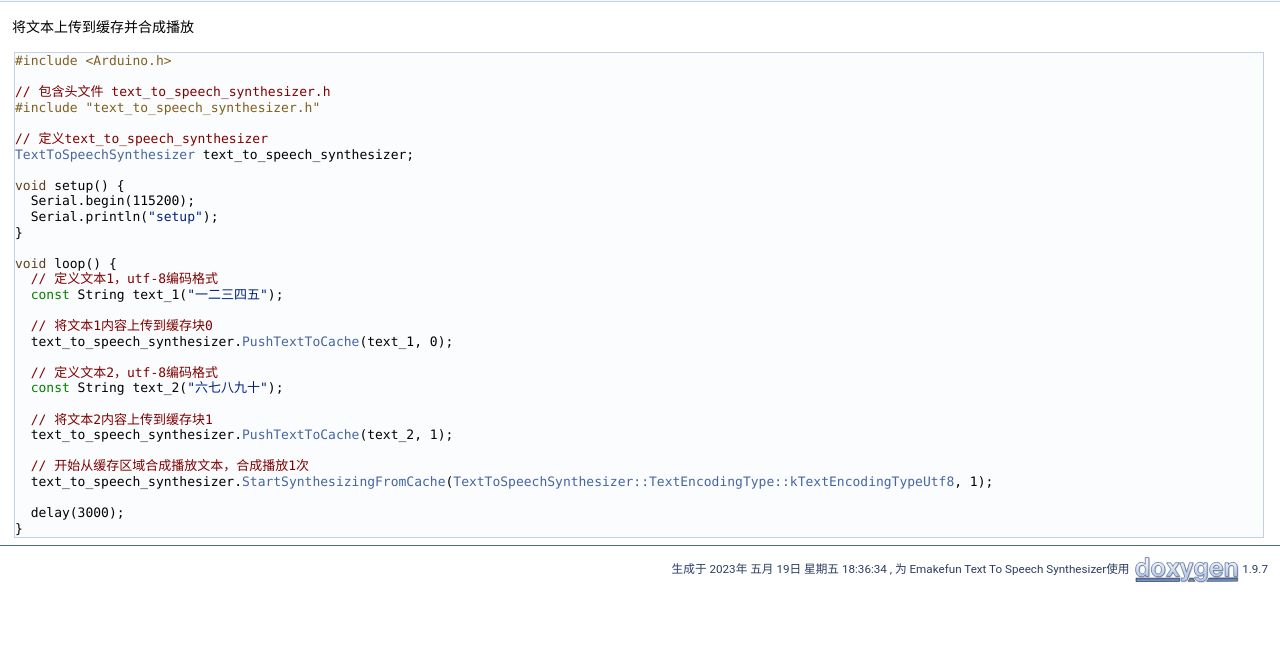
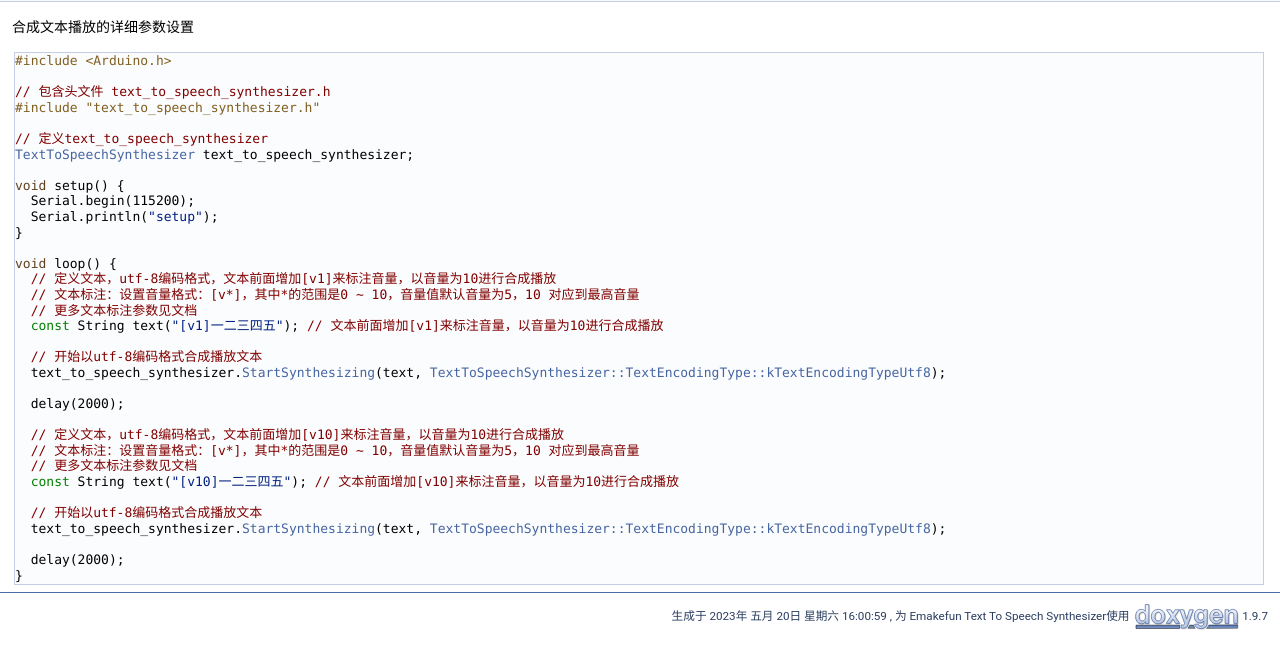
Before and after one commit to emakefun-arduino-library/emakefun_text_to_speech_synthesizer, a plain HTML site: page docs/configure_synthesizing_parameter_8ino-example.html in a window 1280 px wide. Shown: the part 150-800 px from the top of the page. Drawn offline with Linux system fonts and the light colour scheme.

Commit message:
add example: configure synthesizing parameter

```diff
--- a/docs/synthesize_from_cache_8ino-example.html
+++ b/docs/configure_synthesizing_parameter_8ino-example.html
@@ -5,7 +5,7 @@
 <meta http-equiv="X-UA-Compatible" content="IE=11"/>
 <meta name="generator" content="Doxygen 1.9.7"/>
 <meta name="viewport" content="width=device-width, initial-scale=1"/>
-<title>Emakefun Text To Speech Synthesizer: synthesize_from_cache.ino</title>
+<title>Emakefun Text To Speech Synthesizer: configure_synthesizing_parameter.ino</title>
 <link href="tabs.css" rel="stylesheet" type="text/css"/>
 <script type="text/javascript" src="jquery.js"></script>
 <script type="text/javascript" src="dynsections.js"></script>
@@ -69,10 +69,10 @@ $(function() {
 </div>
 
 <div class="header">
-  <div class="headertitle"><div class="title">synthesize_from_cache.ino</div></div>
+  <div class="headertitle"><div class="title">configure_synthesizing_parameter.ino</div></div>
 </div><!--header-->
 <div class="contents">
-<p>将文本上传到缓存并合成播放</p>
+<p>合成文本播放的详细参数设置</p>
 <div class="fragment"><div class="line"><span class="preprocessor">#include &lt;Arduino.h&gt;</span></div>
 <div class="line"> </div>
 <div class="line"><span class="comment">// 包含头文件 text_to_speech_synthesizer.h</span></div>
@@ -87,31 +87,33 @@ $(function() {
 <div class="line">}</div>
 <div class="line"> </div>
 <div class="line"><span class="keywordtype">void</span> loop() {</div>
-<div class="line">  <span class="comment">// 定义文本1，utf-8编码格式</span></div>
-<div class="line">  <span class="keyword">const</span> String text_1(<span class="stringliteral">&quot;一二三四五&quot;</span>);</div>
+<div class="line">  <span class="comment">// 定义文本，utf-8编码格式，文本前面增加[v1]来标注音量，以音量为10进行合成播放</span></div>
+<div class="line">  <span class="comment">// 文本标注：设置音量格式：[v*]，其中*的范围是0 ~ 10，音量值默认音量为5，10 对应到最高音量</span></div>
+<div class="line">  <span class="comment">// 更多文本标注参数见文档</span></div>
+<div class="line">  <span class="keyword">const</span> String text(<span class="stringliteral">&quot;[v1]一二三四五&quot;</span>); <span class="comment">// 文本前面增加[v1]来标注音量，以音量为10进行合成播放</span></div>
 <div class="line"> </div>
-<div class="line">  <span class="comment">// 将文本1内容上传到缓存块0</span></div>
-<div class="line">  text_to_speech_synthesizer.<a id="a1" name="a1"></a><a class="code hl_function" href="classTextToSpeechSynthesizer.html#acadf42eabb70af8afaeae7dadf6939cb">PushTextToCache</a>(text_1, 0);</div>
+<div class="line">  <span class="comment">// 开始以utf-8编码格式合成播放文本</span></div>
+<div class="line">  text_to_speech_synthesizer.<a id="a1" name="a1"></a><a class="code hl_function" href="classTextToSpeechSynthesizer.html#ad5fae621caf50dc4122ebe3b7da26fb2">StartSynthesizing</a>(text, <a id="a2" name="a2"></a><a class="code hl_enumvalue" href="classTextToSpeechSynthesizer.html#a4dae86d1d4cf4f6aeeec8b1ba3575122ab9474e3b178554ef766fcbc0cb0d7a53">TextToSpeechSynthesizer::TextEncodingType::kTextEncodingTypeUtf8</a>);</div>
 <div class="line"> </div>
-<div class="line">  <span class="comment">// 定义文本2，utf-8编码格式</span></div>
-<div class="line">  <span class="keyword">const</span> String text_2(<span class="stringliteral">&quot;六七八九十&quot;</span>);</div>
+<div class="line">  delay(2000);</div>
 <div class="line"> </div>
-<div class="line">  <span class="comment">// 将文本2内容上传到缓存块1</span></div>
-<div class="line">  text_to_speech_synthesizer.<a class="code hl_function" href="classTextToSpeechSynthesizer.html#acadf42eabb70af8afaeae7dadf6939cb">PushTextToCache</a>(text_2, 1);</div>
+<div class="line">  <span class="comment">// 定义文本，utf-8编码格式，文本前面增加[v10]来标注音量，以音量为10进行合成播放</span></div>
+<div class="line">  <span class="comment">// 文本标注：设置音量格式：[v*]，其中*的范围是0 ~ 10，音量值默认音量为5，10 对应到最高音量</span></div>
+<div class="line">  <span class="comment">// 更多文本标注参数见文档</span></div>
+<div class="line">  <span class="keyword">const</span> String text(<span class="stringliteral">&quot;[v10]一二三四五&quot;</span>); <span class="comment">// 文本前面增加[v10]来标注音量，以音量为10进行合成播放</span></div>
 <div class="line"> </div>
-<div class="line">  <span class="comment">// 开始从缓存区域合成播放文本，合成播放1次</span></div>
-<div class="line">  text_to_speech_synthesizer.<a id="a2" name="a2"></a><a class="code hl_function" href="classTextToSpeechSynthesizer.html#a14b078498622cc2162e4902b41a3508e">StartSynthesizingFromCache</a>(<a id="a3" name="a3"></a><a class="code hl_enumvalue" href="classTextToSpeechSynthesizer.html#a4dae86d1d4cf4f6aeeec8b1ba3575122ab9474e3b178554ef766fcbc0cb0d7a53">TextToSpeechSynthesizer::TextEncodingType::kTextEncodingTypeUtf8</a>, 1);</div>
+<div class="line">  <span class="comment">// 开始以utf-8编码格式合成播放文本</span></div>
+<div class="line">  text_to_speech_synthesizer.<a class="code hl_function" href="classTextToSpeechSynthesizer.html#ad5fae621caf50dc4122ebe3b7da26fb2">StartSynthesizing</a>(text, <a class="code hl_enumvalue" href="classTextToSpeechSynthesizer.html#a4dae86d1d4cf4f6aeeec8b1ba3575122ab9474e3b178554ef766fcbc0cb0d7a53">TextToSpeechSynthesizer::TextEncodingType::kTextEncodingTypeUtf8</a>);</div>
 <div class="line"> </div>
-<div class="line">  delay(3000);</div>
+<div class="line">  delay(2000);</div>
 <div class="line">}</div>
 <div class="ttc" id="aclassTextToSpeechSynthesizer_html"><div class="ttname"><a href="classTextToSpeechSynthesizer.html">TextToSpeechSynthesizer</a></div><div class="ttdoc">语音合成主类</div><div class="ttdef"><b>Definition</b> text_to_speech_synthesizer.h:10</div></div>
-<div class="ttc" id="aclassTextToSpeechSynthesizer_html_a14b078498622cc2162e4902b41a3508e"><div class="ttname"><a href="classTextToSpeechSynthesizer.html#a14b078498622cc2162e4902b41a3508e">TextToSpeechSynthesizer::StartSynthesizingFromCache</a></div><div class="ttdeci">void StartSynthesizingFromCache(const TextEncodingType text_encoding_type, uint8_t synthesizing_count=1)</div><div class="ttdoc">从缓存块0开始合成文本并播放</div></div>
 <div class="ttc" id="aclassTextToSpeechSynthesizer_html_a4dae86d1d4cf4f6aeeec8b1ba3575122ab9474e3b178554ef766fcbc0cb0d7a53"><div class="ttname"><a href="classTextToSpeechSynthesizer.html#a4dae86d1d4cf4f6aeeec8b1ba3575122ab9474e3b178554ef766fcbc0cb0d7a53">TextToSpeechSynthesizer::kTextEncodingTypeUtf8</a></div><div class="ttdeci">@ kTextEncodingTypeUtf8</div><div class="ttdef"><b>Definition</b> text_to_speech_synthesizer.h:21</div></div>
-<div class="ttc" id="aclassTextToSpeechSynthesizer_html_acadf42eabb70af8afaeae7dadf6939cb"><div class="ttname"><a href="classTextToSpeechSynthesizer.html#acadf42eabb70af8afaeae7dadf6939cb">TextToSpeechSynthesizer::PushTextToCache</a></div><div class="ttdeci">void PushTextToCache(const String &amp;text, const uint8_t cache_index)</div><div class="ttdoc">将文本内容上传到指定缓存块</div></div>
+<div class="ttc" id="aclassTextToSpeechSynthesizer_html_ad5fae621caf50dc4122ebe3b7da26fb2"><div class="ttname"><a href="classTextToSpeechSynthesizer.html#ad5fae621caf50dc4122ebe3b7da26fb2">TextToSpeechSynthesizer::StartSynthesizing</a></div><div class="ttdeci">void StartSynthesizing(const String &amp;text, const TextEncodingType text_encoding_type)</div><div class="ttdoc">启动合成文本并播放</div></div>
 </div><!-- fragment --> </div><!-- contents -->
 <!-- start footer part -->
 <hr class="footer"/><address class="footer"><small>
-生成于 2023年 五月 19日 星期五 18:36:34 , 为 Emakefun Text To Speech Synthesizer使用 &#160;<a href="https://www.doxygen.org/index.html"><img class="footer" src="doxygen.svg" width="104" height="31" alt="doxygen"/></a> 1.9.7
+生成于 2023年 五月 20日 星期六 16:00:59 , 为 Emakefun Text To Speech Synthesizer使用 &#160;<a href="https://www.doxygen.org/index.html"><img class="footer" src="doxygen.svg" width="104" height="31" alt="doxygen"/></a> 1.9.7
 </small></address>
 </body>
 </html>
```
Also changed, not shown: docs/annotated.html (+1 -1 lines), docs/classTextToSpeechSynthesizer-members.html (+1 -1 lines), docs/classTextToSpeechSynthesizer.html (+3 -3 lines), docs/classes.html (+1 -1 lines), docs/dir_68267d1309a1af8e8297ef4c3efbcdba.html (+1 -1 lines), docs/examples.html (+2 -1 lines), docs/functions.html (+1 -1 lines), docs/functions_enum.html (+1 -1 lines), docs/functions_eval.html (+1 -1 lines), docs/functions_func.html (+1 -1 lines), docs/index.html (+1 -1 lines), docs/synthesize_text_8ino-example.html (+1 -1 lines), docs/synthesizing_control_8ino-example.html (+1 -1 lines), docs/text__to__speech__synthesizer_8h_source.html (+1 -1 lines), 3 other files.
